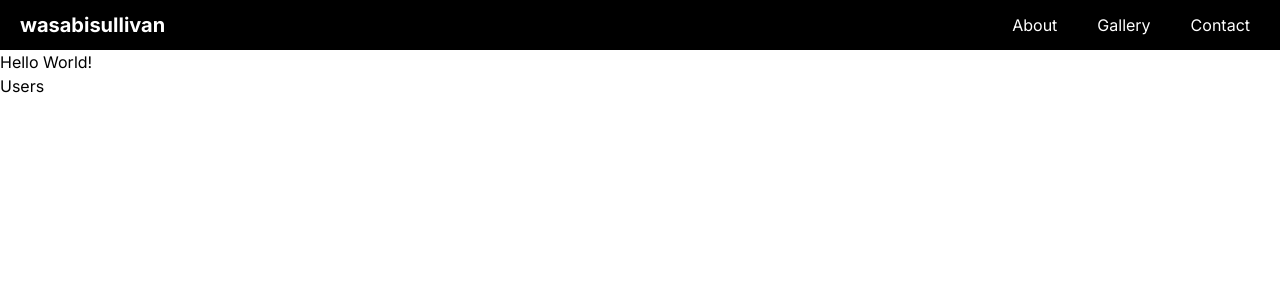
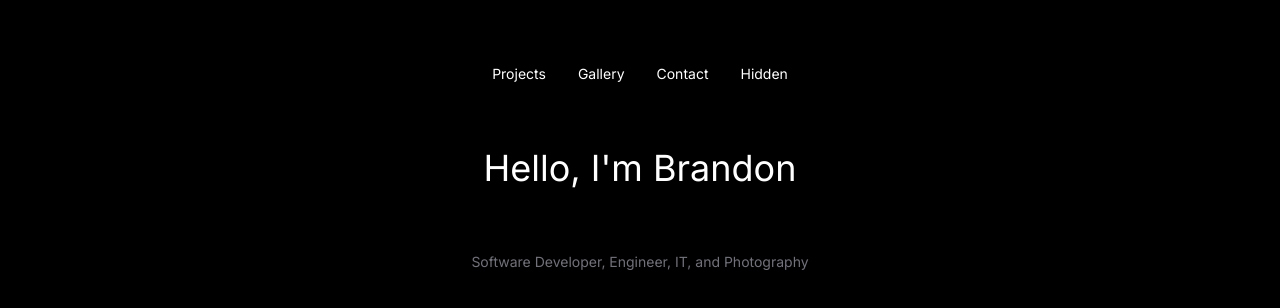
Before and after one commit to BWSullivan/wasabisullivan, a Next.js app: page / in a window 1280 px wide. Shown: the top 308 px of the page. Built offline with nearby package versions, Linux system fonts and the light colour scheme.

Commit message:
0.1.0
Functional API and gallery for photos. This code also supports multiple galleries and expansion in the future.

```diff
--- /dev/null
+++ b/app/api/getImages/route.ts
@@ -0,0 +1,34 @@
+// app/api/getImages/route.ts
+
+import { NextResponse } from 'next/server';
+import { v2 as cloudinary } from 'cloudinary';
+
+cloudinary.config({
+  cloud_name: process.env.CLOUDINARY_CLOUD_NAME,
+  api_key: process.env.CLOUDINARY_API_KEY,
+  api_secret: process.env.CLOUDINARY_API_SECRET,
+});
+
+type CloudinaryImage = {
+  src: string;
+  alt: string;
+};
+
+export async function GET() {
+  try {
+    const { resources } = await cloudinary.api.resources({
+      type: 'upload',
+      prefix: 'Japan2023', // Replace with your folder name
+      max_results: 300, // Adjust as needed
+    });
+
+    const images: CloudinaryImage[] = resources.map((resource: any) => ({
+      src: resource.public_id,
+      alt: resource.public_id.split('/').pop(), // Use the file name as alt text
+    }));
+
+    return NextResponse.json(images);
+  } catch (error: any) {
+    return NextResponse.json({ error: error.message }, { status: 500 });
+  }
+}
--- /dev/null
+++ b/app/gallery/japan/page.tsx
@@ -0,0 +1,69 @@
+"use client"
+
+import React, { useState, useEffect } from 'react';
+import { CldImage } from 'next-cloudinary';
+import Lightbox from 'yet-another-react-lightbox';
+import 'yet-another-react-lightbox/styles.css';
+import Zoom from "yet-another-react-lightbox/plugins/zoom";
+import Download from "yet-another-react-lightbox/plugins/download";
+import Fullscreen from "yet-another-react-lightbox/plugins/fullscreen";
+
+type CloudinaryImage = {
+  src: string;
+  alt: string;
+};
+
+const Japan = () => {
+  const [images, setImages] = useState<CloudinaryImage[]>([]);
+  const [isOpen, setIsOpen] = useState(false);
+  const [photoIndex, setPhotoIndex] = useState(0);
+
+  useEffect(() => {
+    const fetchImages = async () => {
+      try {
+        const response = await fetch('/api/getImages');
+        const data = await response.json();
+        setImages(data);
+      } catch (error) {
+        console.error('Error fetching images:', error);
+      }
+    };
+
+    fetchImages();
+  }, []);
+
+  return (
+    <div style={{ textAlign: 'center' }}>
+        <h2 className="text-med text-zinc-500 ">
+          Full resolution images, free for personal use.
+        </h2>
+      <div style={{ display: 'flex', flexWrap: 'wrap' , justifyContent: 'center'}}>
+        {images.map((image, index) => (
+          <div key={index} style={{ margin: '10px' }} onClick={() => { setIsOpen(true); setPhotoIndex(index); }}>
+            <CldImage
+              width="400"
+              height="300"
+              src={image.src}
+              crop="fill"
+              sizes="100vw"
+              alt={image.alt}
+            />
+          </div>
+        ))}
+      </div>
+
+      {isOpen && (
+        <Lightbox
+          plugins={[Zoom, Fullscreen, Download]}
+
+          open={isOpen}
+          close={() => setIsOpen(false)}
+          slides={images.map(image => ({ src: `https://res.cloudinary.com/da74xkmid/image/upload/v1714852545/${image.src}`, alt: image.alt }))}
+          index={photoIndex}
+        />
+      )}
+    </div>
+  );
+}
+
+export default Japan;
--- a/app/gallery/page.tsx
+++ b/app/gallery/page.tsx
@@ -1,9 +1,25 @@
 import React from 'react'
+import Link from "next/link";
+
+const navigator = [
+  { name: "Japan", href: "/gallery/japan" },
+]
 
 const Gallery = () => {
   return (
     <div>
-
+            <nav className="my-16">
+        <ul className="flex items-center justify-center gap-6">
+          {navigator.map((item) => (
+            <Link
+            key={item.href}
+            href={item.href}
+            className="text-sm duration-500 text-white hover:text-zinc-300">
+            {item.name}
+            </Link>
+          ))}
+        </ul>
+        </nav>
     </div>
   )
 }
--- a/app/globals.css
+++ b/app/globals.css
@@ -4,7 +4,7 @@
 
 :root {
   --foreground-rgb: 255, 255, 255;
-  --background-start-rgb: 214, 219, 220;
+  --background-start-rgb: 0, 0, 0;
   --background-end-rgb: 0, 0, 0;
 }
 
@@ -16,7 +16,13 @@
 }
 
 body {
-  color: rgb(var(--background-rgb));
+  color: rgb(var(--foreground-rgb));
+  background: linear-gradient(
+    to bottom,
+    transparent,
+    rgb(var(--background-end-rgb))
+  )
+  rgb(var(--background-start-rgb));
 }
 
 @layer utilities {
--- /dev/null
+++ b/app/hidden/page.tsx
@@ -0,0 +1,12 @@
+import React from 'react'
+import Link from 'next/link'
+
+const Hidden = () => {
+  return (
+    <div>
+
+    </div>
+  )
+}
+
+export default Hidden
--- a/app/layout.tsx
+++ b/app/layout.tsx
@@ -3,13 +3,15 @@ import { Inter } from "next/font/google";
 import Link from 'next/link';
 import "./globals.css";
 import styles from './navbar.module.css';
+import { Menu } from '@headlessui/react'
 
 const inter = Inter({ subsets: ["latin"] });
 
 export const metadata: Metadata = {
   title: "wasabisullivan",
-  description: "High resolution images delivered at speed",
+  description: "High resolution images & portfolio",
 };
+
 
 export default function RootLayout({
   children,
@@ -19,33 +21,8 @@ export default function RootLayout({
   return (
     <html lang="en">
       <body className={inter.className}>
-      <nav className={styles.navbar}>
-            <div className={styles.logo}>
-                <Link href="/">
-                    wasabisullivan
-                </Link>
-            </div>
-            <ul className={styles.navLinks}>
-                <li>
-                    <Link href="/about">
-                        About
-                    </Link>
-                </li>
-                <li>
-                    <Link href="/gallery">
-                        Gallery
-                    </Link>
-                </li>
-                <li>
-                    <Link href="/contact">
-                        Contact
-                    </Link>
-                </li>
-            </ul>
-        </nav>
         {children}
         </body>
     </html>
-
   );
 }
--- a/app/navbar.module.css
+++ /dev/null
@@ -1,32 +0,0 @@
-/* Navbar.module.css */
-.navbar {
-    background-color: black;
-    height: 50px;
-    display: flex;
-    align-items: center;
-    padding: 0 20px;
-    color: white;
-}
-
-.logo a {
-    color: white;
-    text-decoration: none;
-    font-size: 20px;
-    font-weight: bold;
-}
-
-.navLinks {
-    list-style: none;
-    display: flex;
-    margin-left: auto;
-    gap: 20px;
-}
-
-.navLinks li {
-    padding: 10px;
-}
-
-.navLinks a {
-    color: white;
-    text-decoration: none;
-}
--- a/app/page.tsx
+++ b/app/page.tsx
@@ -1,11 +1,40 @@
 import Image from "next/image";
 import Link from "next/link";
 
+const navigator = [
+  { name: "Projects", href: "/projects" },
+  { name: "Gallery", href: "/gallery" },
+  { name: "Contact", href: "/contact" },
+  { name: "Hidden", href: "/hidden"},
+]
 export default function Home() {
   return (
-    <main>
-      <h1>Hello World!</h1>
-      <Link href="/users">Users</Link>
-    </main>
+    <div className="flex flex-col items-center justify-center">
+      <nav className="my-16">
+        <ul className="flex items-center justify-center gap-8">
+          {navigator.map((item) => (
+            <Link
+            key={item.href}
+            href={item.href}
+            className="text-sm duration-500 text-white hover:text-zinc-300">
+            {item.name}
+            </Link>
+          ))}
+        </ul>
+      </nav>
+      <h1 className="text-4xl text-transparent bg-white cursor-default  font-display sm:text-2xl md:text-4xl whitespace-nowrap bg-clip-text ">
+        Hello, I'm Brandon
+      </h1>
+      <section>
+
+      </section>
+
+      <div className="hidden w-screen " />
+      <div className="my-16 text-center animate-fade-in">
+        <h2 className="text-sm text-zinc-500 ">
+          Software Developer, Engineer, IT, and Photography
+        </h2>
+      </div>
+    </div>
   );
 }
--- a/next.config.mjs
+++ b/next.config.mjs
@@ -1,4 +1,16 @@
 /** @type {import('next').NextConfig} */
-const nextConfig = {};
+const nextConfig = {
+  images: {
+    formats: ["image/avif", "image/webp"],
+    remotePatterns: [
+      {
+        protocol: "https",
+        hostname: "res.cloudinary.com",
+        port: "",
+        pathname: "/my-account/**",
+      },
+    ],
+  },
+};
 
 export default nextConfig;
```
Also changed, not shown: package.json (+10 -4 lines), 1 other file (tests, documents, lock files or other folders).
